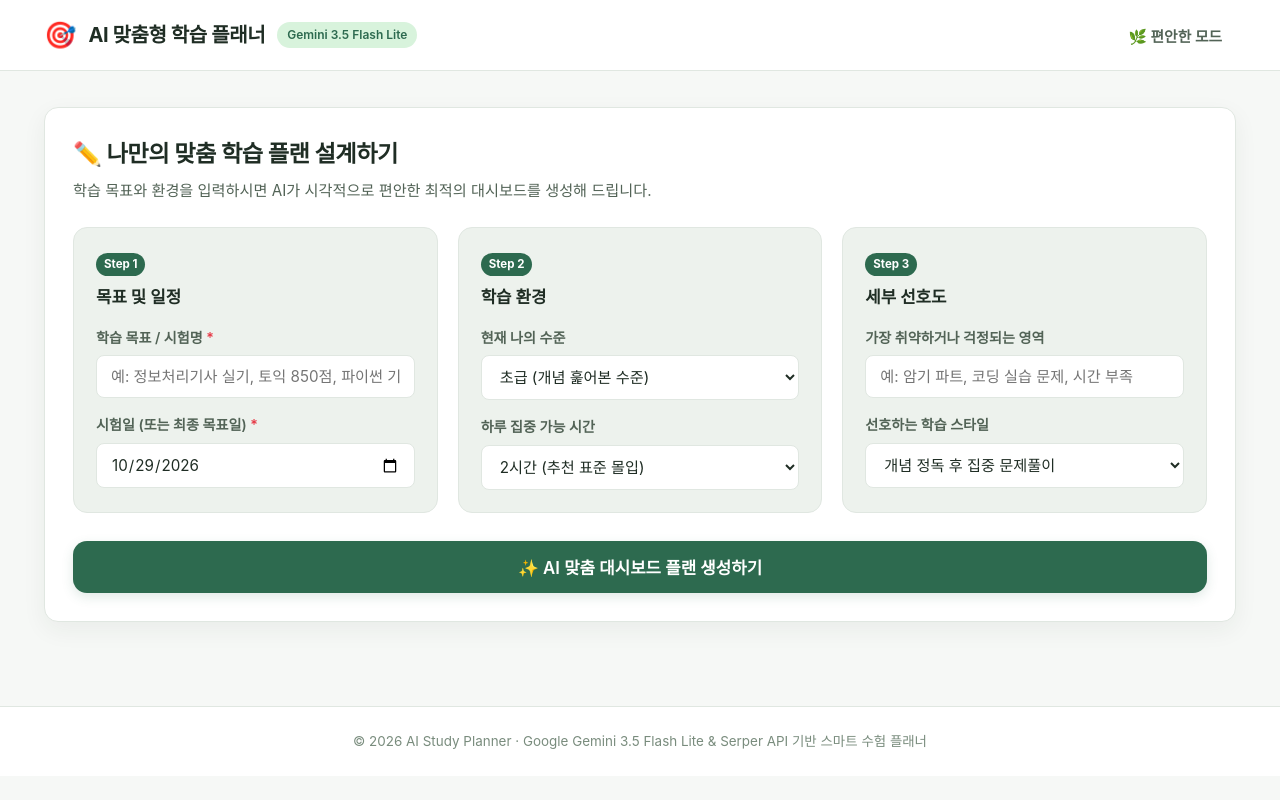
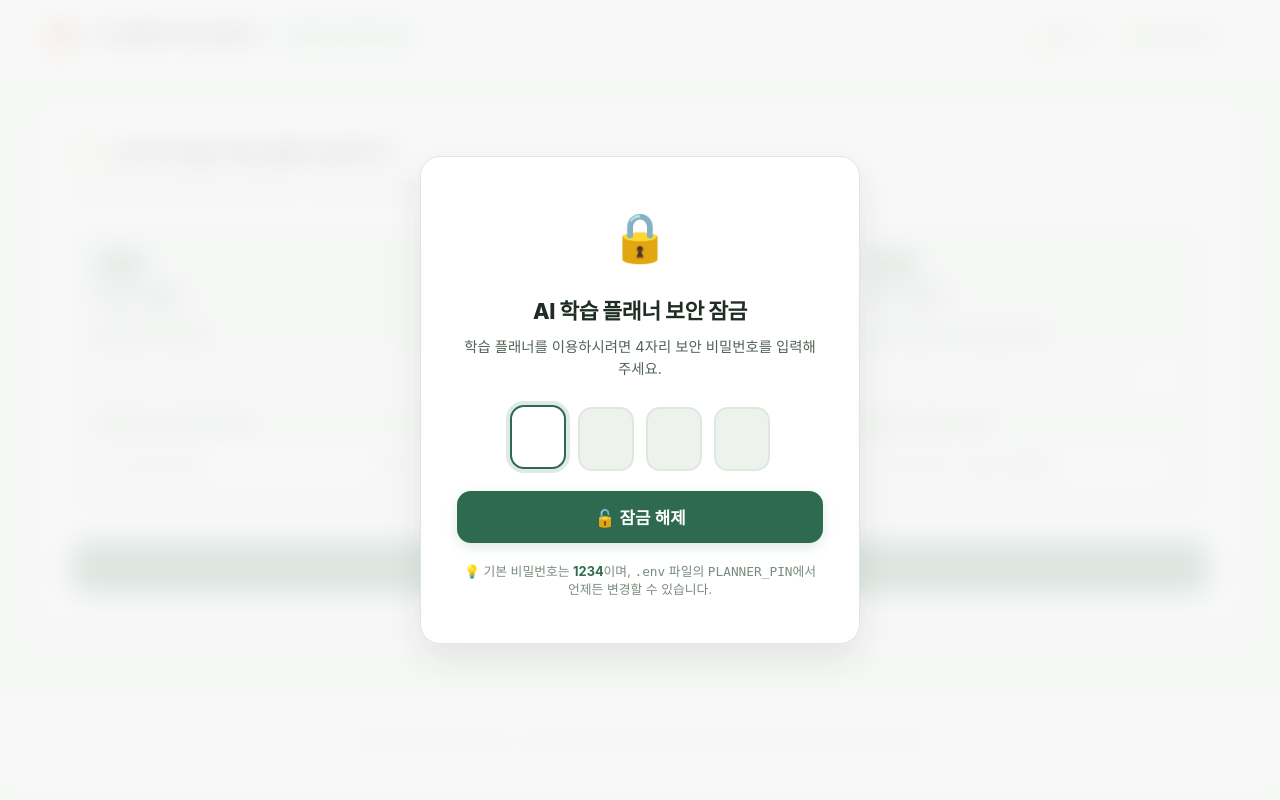
Before and after one commit to sgmkug3-glitch/-ai-study-planner, a Flask app: page / in a window 1280 px wide. Run offline with Flask 3, Linux system fonts and the light colour scheme; some web fonts are replaced.

Commit message:
Add 4-digit PIN security lock feature

```diff
--- a/app.py
+++ b/app.py
@@ -1,7 +1,7 @@
 import os
 import json
 from datetime import datetime, date
-from flask import Flask, render_template, request, jsonify
+from flask import Flask, render_template, request, jsonify, session
 from dotenv import load_dotenv
 import requests
 
@@ -9,6 +9,10 @@ import requests
 load_dotenv()
 
 app = Flask(__name__)
+app.secret_key = os.getenv("SECRET_KEY", "ai-study-planner-secret-pin-2026")
+
+# 보안 PIN 번호 설정 (기본값: 1234)
+PLANNER_PIN = os.getenv("PLANNER_PIN", "1234").strip()
 
 # API 키 가져오기
 GEMINI_API_KEY = os.getenv("GEMINI_API_KEY", "").strip()
@@ -241,12 +245,36 @@ def call_gemini_planner(user_data, web_context=""):
 @app.route("/")
 def index():
     """메인 화면을 렌더링합니다."""
-    return render_template("index.html")
+    is_authenticated = session.get("authenticated", False)
+    return render_template("index.html", is_authenticated=is_authenticated)
+
+
+@app.route("/verify-pin", methods=["POST"])
+def verify_pin():
+    """4자리 PIN 번호를 검증하고 세션을 생성합니다."""
+    data = request.get_json() or {}
+    entered_pin = str(data.get("pin", "")).strip()
+
+    if entered_pin == PLANNER_PIN:
+        session["authenticated"] = True
+        return jsonify({"success": True, "message": "인증에 성공했습니다."})
+    else:
+        return jsonify({"success": False, "error": "비밀번호 4자리가 일치하지 않습니다."}), 401
+
+
+@app.route("/logout", methods=["POST"])
+def logout():
+    """세션을 종료하여 화면을 다시 잠급니다."""
+    session.pop("authenticated", None)
+    return jsonify({"success": True, "message": "성공적으로 잠겼습니다."})
 
 
 @app.route("/generate", methods=["POST"])
 def generate():
-    """사용자 입력을 받아 Gemini 2.5 Flash Lite와 Serper를 통해 학습 플랜을 생성합니다."""
+    """사용자 입력을 받아 Gemini 3.5 Flash Lite와 Serper를 통해 학습 플랜을 생성합니다."""
+    # 보안 잠금 검사
+    if not session.get("authenticated", False):
+        return jsonify({"success": False, "error": "보안 잠금 상태입니다. 4자리 비밀번호를 먼저 입력해 주세요."}), 401
     try:
         data = request.get_json()
         if not data:
--- a/static/css/style.css
+++ b/static/css/style.css
@@ -925,3 +925,126 @@ body.dark-mode .alert-info {
     text-align: left;
   }
 }
+
+/* ==========================================================================
+   보안 4자리 PIN 잠금 화면 스타일 (PIN Lock Screen)
+   ========================================================================== */
+.pin-lock-overlay {
+  position: fixed;
+  top: 0;
+  left: 0;
+  width: 100vw;
+  height: 100vh;
+  background-color: rgba(246, 248, 246, 0.88);
+  backdrop-filter: blur(12px);
+  -webkit-backdrop-filter: blur(12px);
+  z-index: 9999;
+  display: flex;
+  align-items: center;
+  justify-content: center;
+  padding: 20px;
+  transition: opacity 0.3s ease, visibility 0.3s ease;
+}
+
+body.dark-mode .pin-lock-overlay {
+  background-color: rgba(18, 24, 20, 0.92);
+}
+
+.pin-card {
+  background-color: var(--bg-card);
+  border: 1px solid var(--border-light);
+  border-radius: var(--radius-lg);
+  padding: 44px 36px;
+  max-width: 440px;
+  width: 100%;
+  text-align: center;
+  box-shadow: var(--shadow-elevated);
+  transform: translateY(0);
+  transition: transform 0.2s ease;
+}
+
+.pin-icon {
+  font-size: 48px;
+  margin-bottom: 16px;
+  display: inline-block;
+  animation: floatLock 3s infinite ease-in-out;
+}
+
+@keyframes floatLock {
+  0%, 100% { transform: translateY(0); }
+  50% { transform: translateY(-6px); }
+}
+
+.pin-card h2 {
+  font-size: 1.35rem;
+  font-weight: 800;
+  color: var(--text-main);
+  margin-bottom: 8px;
+  letter-spacing: -0.02em;
+}
+
+.pin-sub {
+  font-size: 0.9rem;
+  color: var(--text-muted);
+  margin-bottom: 28px;
+  line-height: 1.5;
+}
+
+.pin-input-container {
+  display: flex;
+  justify-content: center;
+  gap: 12px;
+  margin-bottom: 20px;
+}
+
+.pin-digit {
+  width: 56px;
+  height: 64px;
+  font-size: 1.8rem;
+  font-weight: 700;
+  text-align: center;
+  background-color: var(--bg-subtle);
+  border: 2px solid var(--border-light);
+  border-radius: var(--radius-md);
+  color: var(--primary);
+  outline: none;
+  transition: all var(--transition-fast);
+}
+
+.pin-digit:focus {
+  border-color: var(--primary);
+  background-color: var(--bg-card);
+  box-shadow: 0 0 0 4px var(--primary-glow);
+  transform: translateY(-2px);
+}
+
+.pin-error-msg {
+  color: #e63946;
+  font-size: 0.88rem;
+  font-weight: 600;
+  margin-bottom: 16px;
+  min-height: 20px;
+}
+
+.pin-hint {
+  font-size: 0.8rem;
+  color: var(--text-subtle);
+  margin-top: 20px;
+  line-height: 1.4;
+}
+
+.pin-hint strong {
+  color: var(--primary);
+}
+
+/* 오류 시 흔들림 애니메이션 (Shake) */
+.shake {
+  animation: shakeAnim 0.4s cubic-bezier(0.36, 0.07, 0.19, 0.97) both;
+}
+
+@keyframes shakeAnim {
+  10%, 90% { transform: translate3d(-3px, 0, 0); }
+  20%, 80% { transform: translate3d(5px, 0, 0); }
+  30%, 50%, 70% { transform: translate3d(-6px, 0, 0); }
+  40%, 60% { transform: translate3d(6px, 0, 0); }
+}
--- a/static/js/app.js
+++ b/static/js/app.js
@@ -32,6 +32,14 @@ document.addEventListener("DOMContentLoaded", () => {
   const exportMdBtn = document.getElementById("exportMdBtn");
   const resetPlanBtn = document.getElementById("resetPlanBtn");
   const themeToggleBtn = document.getElementById("themeToggleBtn");
+  const lockAppBtn = document.getElementById("lockAppBtn");
+
+  // 보안 PIN 잠금 요소
+  const pinLockOverlay = document.getElementById("pinLockOverlay");
+  const pinCard = document.getElementById("pinCard");
+  const pinDigits = document.querySelectorAll(".pin-digit");
+  const pinErrorMsg = document.getElementById("pinErrorMsg");
+  const pinUnlockBtn = document.getElementById("pinUnlockBtn");
 
   // 학습 회고 요소
   const emojiButtons = document.querySelectorAll(".btn-emoji");
@@ -60,6 +68,121 @@ document.addEventListener("DOMContentLoaded", () => {
       document.body.classList.toggle("dark-mode");
       const isDark = document.body.classList.contains("dark-mode");
       themeToggleBtn.textContent = isDark ? "☀️ 편안한 라이트 모드" : "🌿 편안한 세이지 모드";
+    });
+  }
+
+  // ==========================================
+  // 🔒 보안 4자리 PIN 잠금 및 해제 인터랙션
+  // ==========================================
+  if (pinDigits.length > 0) {
+    // 각 자리 숫자 입력 시 다음 칸 자동 이동 및 4자리 완성 시 자동 해제
+    pinDigits.forEach((input, index) => {
+      input.addEventListener("input", (e) => {
+        const val = e.target.value.replace(/[^0-9]/g, "");
+        e.target.value = val;
+
+        if (val) {
+          if (index < pinDigits.length - 1) {
+            pinDigits[index + 1].focus();
+          } else {
+            // 4자리 모두 입력 완료 시 즉시 잠금 해제 시도
+            verifyAndUnlock();
+          }
+        }
+      });
+
+      // 백스페이스 누르면 이전 칸으로 이동
+      input.addEventListener("keydown", (e) => {
+        if (e.key === "Backspace" && !e.target.value && index > 0) {
+          pinDigits[index - 1].focus();
+        } else if (e.key === "Enter") {
+          verifyAndUnlock();
+        }
+      });
+
+      // 4자리 복사-붙여넣기 지원
+      input.addEventListener("paste", (e) => {
+        e.preventDefault();
+        const pasted = (e.clipboardData || window.clipboardData).getData("text").replace(/[^0-9]/g, "");
+        if (pasted.length >= 4) {
+          for (let i = 0; i < 4; i++) {
+            pinDigits[i].value = pasted[i];
+          }
+          pinDigits[3].focus();
+          verifyAndUnlock();
+        }
+      });
+    });
+
+    // 잠금 해제 버튼 클릭
+    if (pinUnlockBtn) {
+      pinUnlockBtn.addEventListener("click", verifyAndUnlock);
+    }
+  }
+
+  // PIN 검증 비동기 함수
+  async function verifyAndUnlock() {
+    let pin = "";
+    pinDigits.forEach((d) => (pin += d.value));
+
+    if (pin.length < 4) {
+      showPinError("비밀번호 4자리를 모두 입력해 주세요.");
+      return;
+    }
+
+    try {
+      const resp = await fetch("/verify-pin", {
+        method: "POST",
+        headers: { "Content-Type": "application/json" },
+        body: JSON.stringify({ pin: pin })
+      });
+
+      const data = await resp.json();
+
+      if (resp.ok && data.success) {
+        // 성공 시 에러 메시지 초기화 및 오버레이 숨기기
+        pinErrorMsg.classList.add("hidden");
+        pinErrorMsg.textContent = "";
+        pinLockOverlay.classList.add("hidden");
+        // 입력창 비우기
+        pinDigits.forEach((d) => (d.value = ""));
+      } else {
+        // 실패 시 카드 흔들림 애니메이션 및 에러 표시
+        showPinError(data.error || "비밀번호가 올바르지 않습니다.");
+      }
+    } catch (err) {
+      showPinError("서버와의 통신에 실패했습니다.");
+    }
+  }
+
+  function showPinError(msg) {
+    pinErrorMsg.textContent = `❌ ${msg}`;
+    pinErrorMsg.classList.remove("hidden");
+
+    // 흔들림 애니메이션 적용
+    if (pinCard) {
+      pinCard.classList.remove("shake");
+      void pinCard.offsetWidth; // 리플로우 트리거
+      pinCard.classList.add("shake");
+    }
+
+    // 입력창 초기화 및 첫 번째 칸 포커스
+    pinDigits.forEach((d) => (d.value = ""));
+    if (pinDigits[0]) pinDigits[0].focus();
+  }
+
+  // 상단 헤더 "🔒 잠그기" 버튼 클릭 시 로그아웃 및 잠금 화면 복귀
+  if (lockAppBtn) {
+    lockAppBtn.addEventListener("click", async () => {
+      try {
+        await fetch("/logout", { method: "POST" });
+      } catch (e) {
+        console.warn("Logout error:", e);
+      }
+      pinDigits.forEach((d) => (d.value = ""));
+      pinErrorMsg.classList.add("hidden");
+      pinLockOverlay.classList.remove("hidden");
+      if (pinDigits[0]) pinDigits[0].focus();
     });
   }
 
--- a/templates/index.html
+++ b/templates/index.html
@@ -10,6 +10,30 @@
   <link rel="stylesheet" href="/static/css/style.css">
 </head>
 <body>
+  <!-- 보안 4자리 PIN 잠금 오버레이 -->
+  <div id="pinLockOverlay" class="pin-lock-overlay {% if is_authenticated %}hidden{% endif %}">
+    <div class="pin-card" id="pinCard">
+      <div class="pin-icon">🔒</div>
+      <h2>AI 학습 플래너 보안 잠금</h2>
+      <p class="pin-sub">학습 플래너를 이용하시려면 4자리 보안 비밀번호를 입력해 주세요.</p>
+
+      <div class="pin-input-container" id="pinInputs">
+        <input type="password" maxlength="1" class="pin-digit" inputmode="numeric" autocomplete="off" autofocus>
+        <input type="password" maxlength="1" class="pin-digit" inputmode="numeric" autocomplete="off">
+        <input type="password" maxlength="1" class="pin-digit" inputmode="numeric" autocomplete="off">
+        <input type="password" maxlength="1" class="pin-digit" inputmode="numeric" autocomplete="off">
+      </div>
+
+      <div id="pinErrorMsg" class="pin-error-msg hidden"></div>
+
+      <button type="button" id="pinUnlockBtn" class="btn btn-primary btn-large">
+        🔓 잠금 해제
+      </button>
+
+      <p class="pin-hint">💡 기본 비밀번호는 <strong>1234</strong>이며, <code>.env</code> 파일의 <code>PLANNER_PIN</code>에서 언제든 변경할 수 있습니다.</p>
+    </div>
+  </div>
+
   <!-- 네비게이션 헤더 -->
   <header class="app-header">
     <div class="header-inner container">
@@ -19,6 +43,7 @@
         <span class="badge-model">Gemini 3.5 Flash Lite</span>
       </div>
       <div class="header-actions">
+        <button id="lockAppBtn" class="btn btn-ghost" title="화면 잠그기">🔒 잠그기</button>
         <button id="themeToggleBtn" class="btn btn-ghost" title="테마 변경">🌿 편안한 모드</button>
       </div>
     </div>
```
Also changed, not shown: 1 other file.
